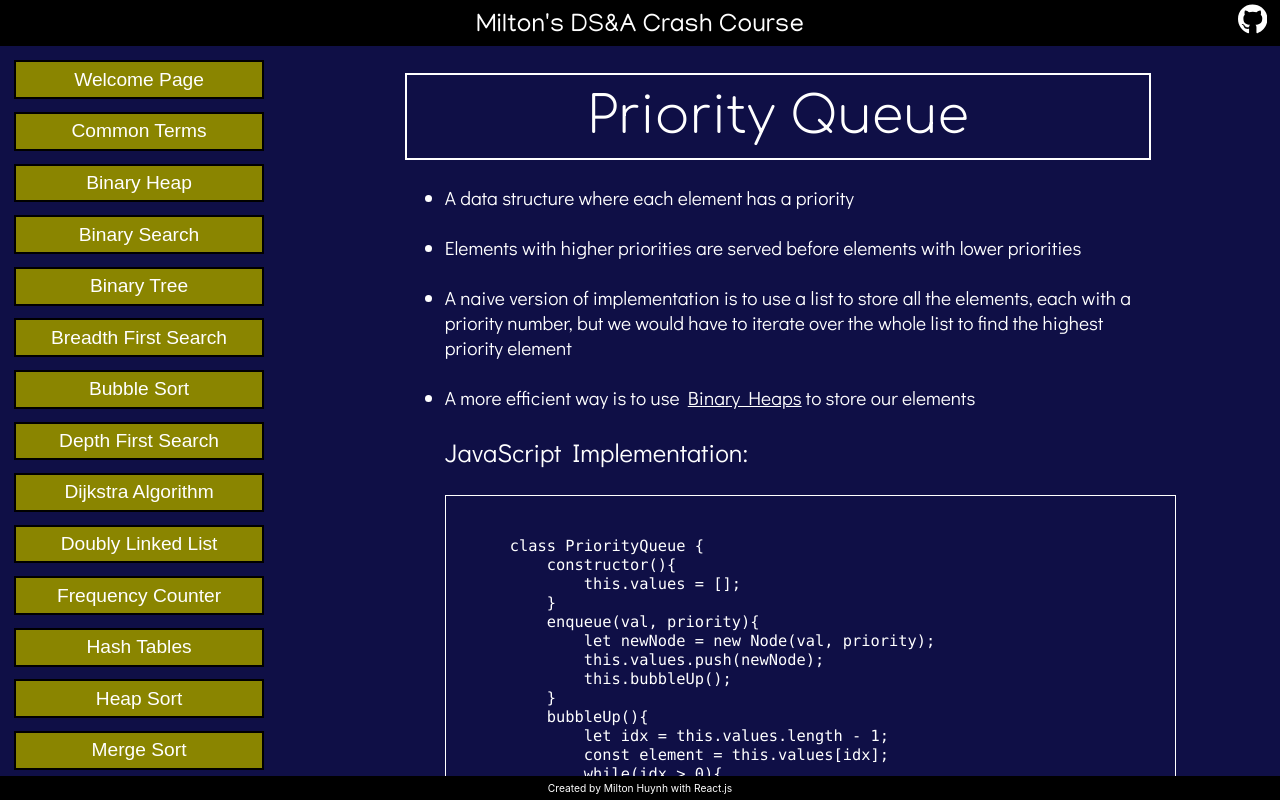
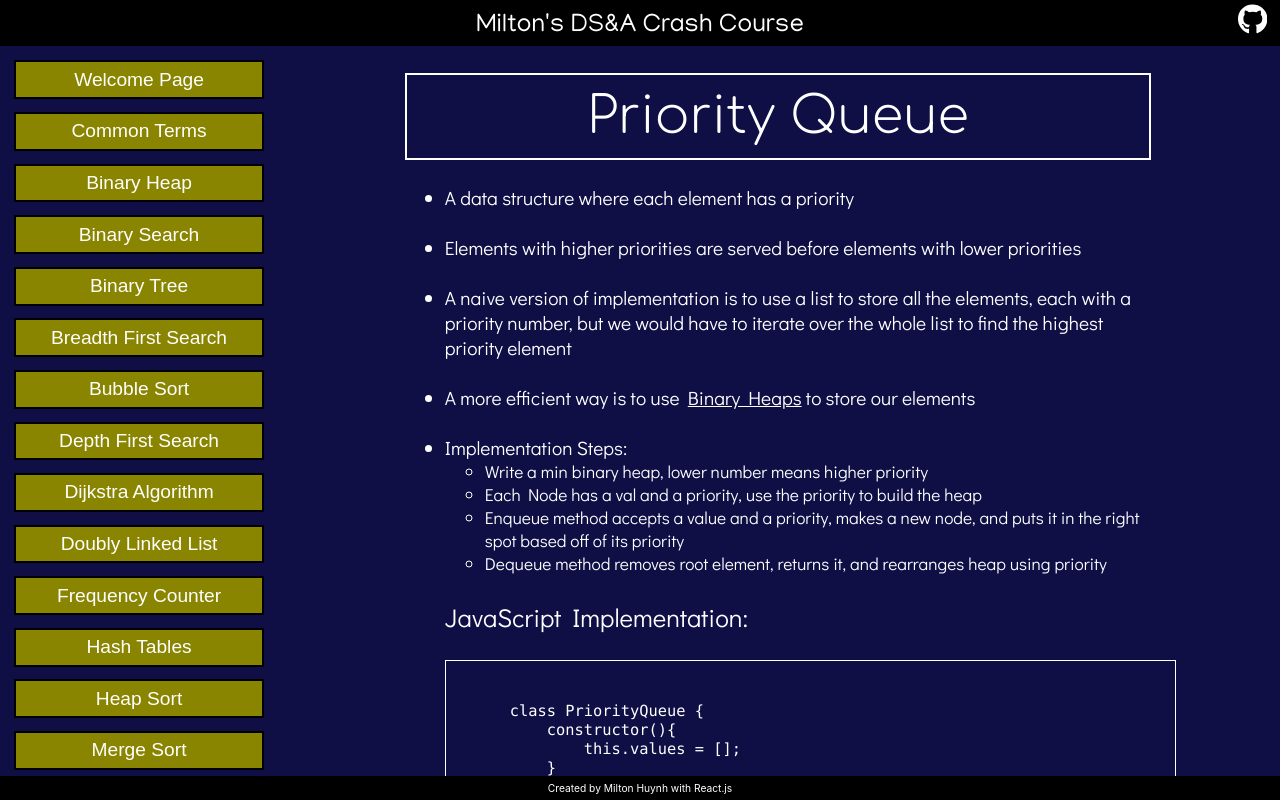
Before and after one commit to miltonhuynh/DSA-guide, a React (Create React App) app in the folder app/: page /DSA-guide/PriorityQueue in a window 1280 px wide. Built offline with nearby package versions, Linux system fonts and the light colour scheme; a web font is replaced by a local one.

Commit message:
Added implementation code and steps for priority queue

```diff
--- a/app/src/Concepts/PriorityQueue.js
+++ b/app/src/Concepts/PriorityQueue.js
@@ -84,6 +84,15 @@ class Node {
           <li>Elements with higher priorities are served before elements with lower priorities</li><br/>
           <li>A naive version of implementation is to use a list to store all the elements, each with a priority number, but we would have to iterate over the whole list to find the highest priority element</li><br/>
           <li>A more efficient way is to use <ref onClick={() => navigate("../BinaryHeap")}><u>Binary Heaps</u></ref> to store our elements</li><br/>
+          <li>
+            Implementation Steps:
+            <ul class="font-sm">
+              <li>Write a min binary heap, lower number means higher priority</li>
+              <li>Each Node has a val and a priority, use the priority to build the heap</li>
+              <li>Enqueue method accepts a value and a priority, makes a new node, and puts it in the right spot based off of its priority</li>
+              <li>Dequeue method removes root element, returns it, and rearranges heap using priority</li>
+            </ul><br/>
+          </li>
           <div class="font-l">JavaScript Implementation: </div>
           <div class="Code">
             <pre>
```
